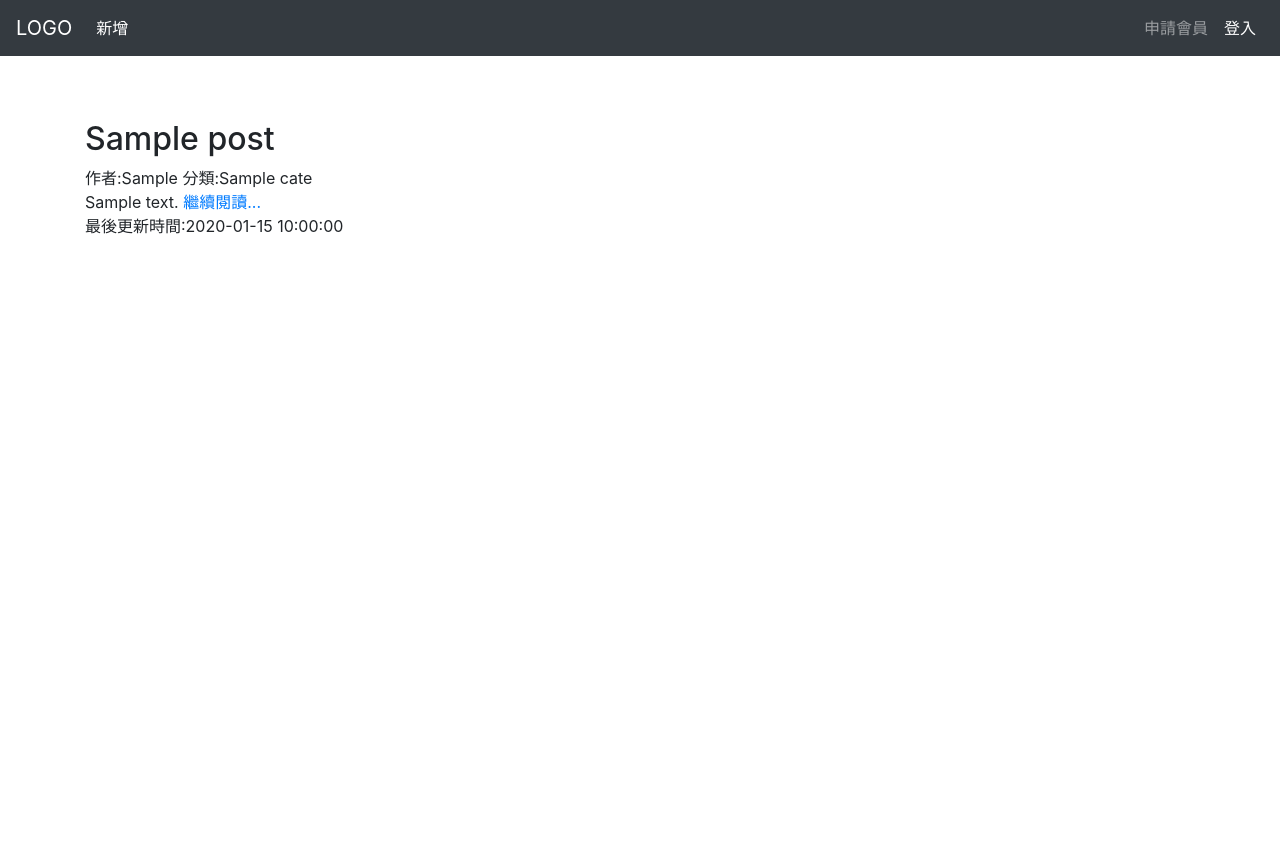
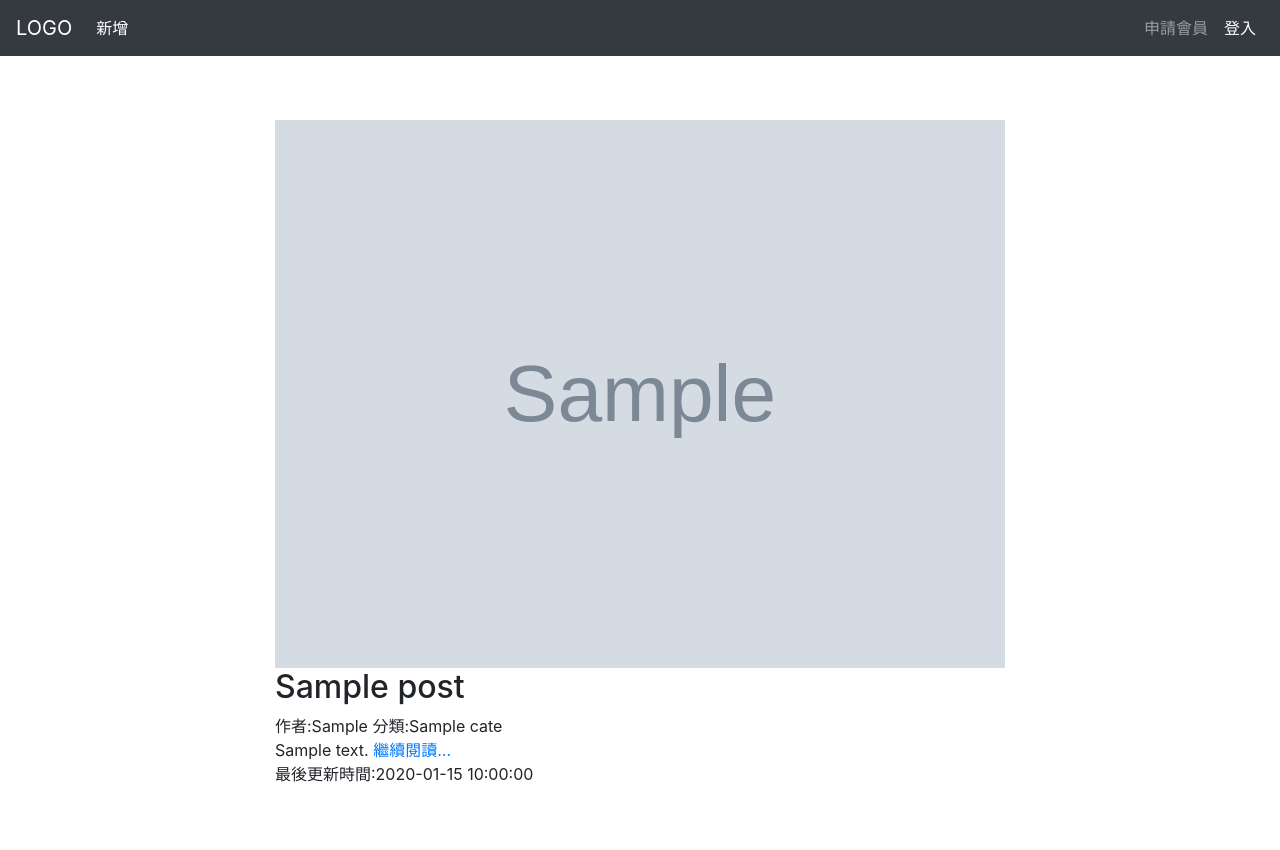
Before and after one commit to a19860101/PHP-24-20200707, a PHP site: page / in a window 1280 px wide. Before the commit the page ends 234 px from the top, so only its background shows below. Run offline with PHP 8.4, Linux system fonts and the light colour scheme; tables that the repository leaves empty or names only in its code hold one stand-in row (values such as "Sample post"); grey boxes marked "Sample" are stand-in pictures.

Commit message:
20200806

```diff
--- a/blog/index.php
+++ b/blog/index.php
@@ -7,9 +7,12 @@
 <?php include("template/header.php");?>
 <?php include("template/nav.php");?>
 <div class="container py-5">
-    <div class="row">
+    <div class="row justify-content-center">
         <?php foreach($rows as $row){ ?>
-        <div class="col-12 my-3">
+        <div class="col-8 my-3">
+            <div>
+                <img src="thumbs/<?php echo $row["cover"];?>" class="w-100">
+            </div>
             <h2><?php echo $row["title"]; ?></h2>
             <div>
                 作者:<?php echo $row["user"];?>
--- a/blog/store.php
+++ b/blog/store.php
@@ -9,7 +9,7 @@
     $file = $_FILES["cover"];
 
     if($file["name"] == ""){
-        $path = "no-pic.jpg";
+        $path = "no-pic.png";
     }else{
         $path = uploadImg($file);
     }
```
Also changed, not shown: blog/images/no-pic.png (added), blog/thumbs/no-pic.png (added).
